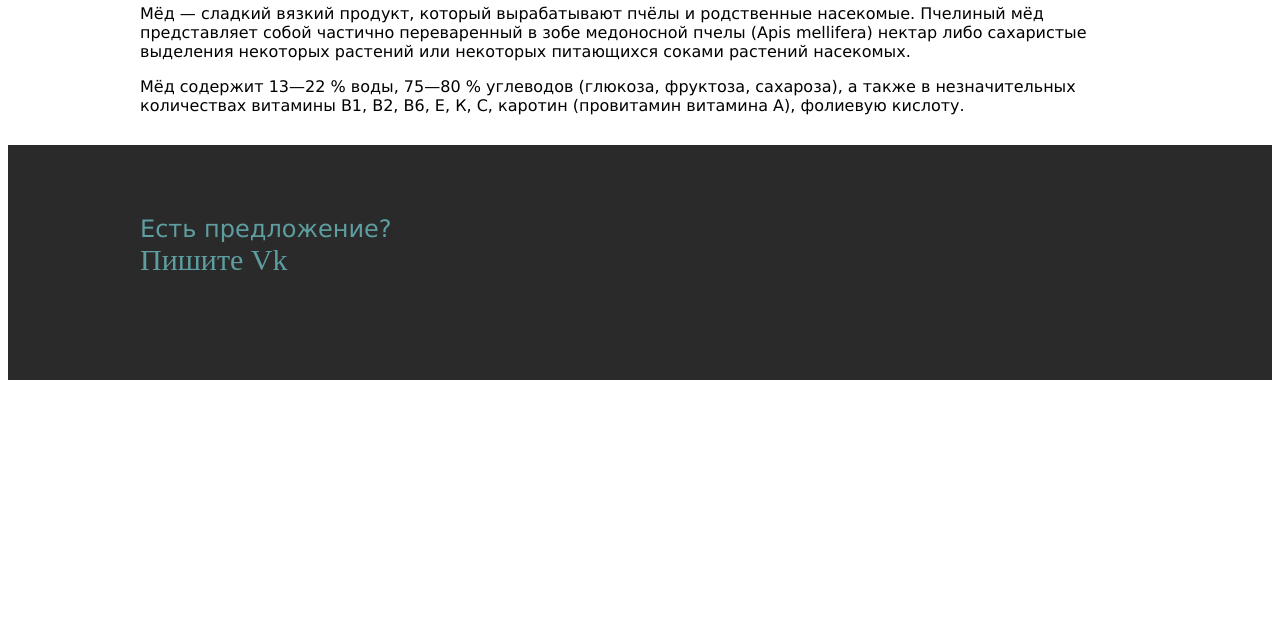
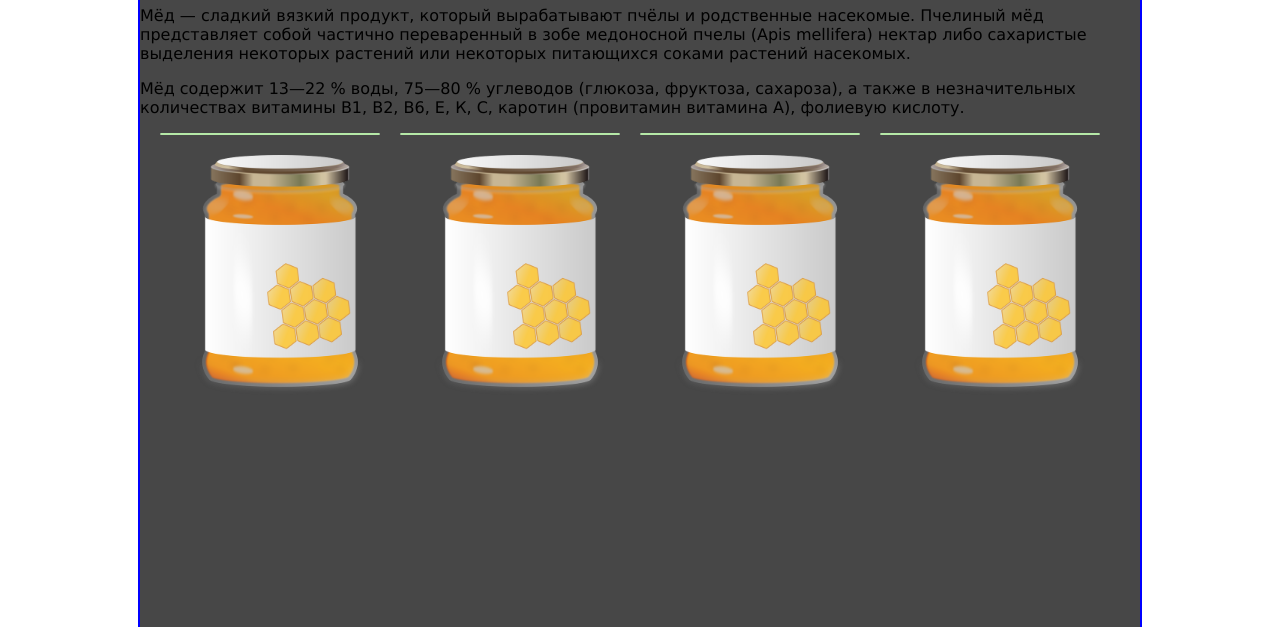
Before and after one commit to deddavlet/training, a plain HTML site: page index.html in a window 1280 px wide. Shown: the part 543-1170 px from the top of the page. Before the commit the page ends 993 px from the top, so only its background shows below. Drawn offline with Linux system fonts and the light colour scheme.

Commit message:
добавил product, медиазапросы

```diff
--- a/index.html
+++ b/index.html
@@ -34,6 +34,33 @@
 				выделения некоторых растений или некоторых питающихся соками растений насекомых.</p>
 			<p>Мёд содержит 13—22 % воды, 75—80 % углеводов (глюкоза, фруктоза, сахароза), а также в незначительных
 				количествах витамины В1, В2, В6, Е, К, С, каротин (провитамин витамина A), фолиевую кислоту. </p>
+			<ul class="products clearfix">
+				<li class="product-wrapper">
+					<a href="#" class="product"></a>
+					<div class="product-photo">
+						<img src="imeges/honey458x640.png"alt="">
+					</div>
+				</li>
+				<li class="product-wrapper">
+					<a href="#" class="product"></a>
+					<div class="product-photo">
+						<img src="imeges/honey458x640.png"alt="">
+					</div>
+				</li>
+				<li class="product-wrapper">
+					<a href="#" class="product"></a>
+					<div class="product-photo">
+						<img src="imeges/honey458x640.png"alt="">
+					</div>
+				</li>
+				<li class="product-wrapper">
+					<a href="#" class="product"></a>
+					<div class="product-photo">
+						<img src="imeges/honey458x640.png"alt="">
+					</div>
+				</li>
+			</ul>
+
 		</div>
 	</div>
 </div>
@@ -49,8 +76,8 @@
 <form class="form" id="form">
 	<a onclick="hide();">x</a>
 	<h5>заказать звонок</h5>
-	<input type="text" value="имя">
-	<input type="text" value="телефон">
+	<input <textarea placeholder="Имя" ltype="text" > </textarea>
+	<input <textarea placeholder="телефон" ltype="text" > </textarea>
 	<input type="submit" value="заказать">
 </form>
 
--- a/js.js
+++ b/js.js
@@ -4,3 +4,4 @@ function show() {
 function hide() {
 	form.style.display="none"
 }
+main_scroll
--- a/style.css
+++ b/style.css
@@ -13,7 +13,7 @@
 	display: block;
 	width: 83px;
 	height: 59px;
-	margin: 10px 0 0 0;
+	margin: 10px 0 0 10px;
 	float: left;
 	background: url("imeges/bee.png");
 }
@@ -32,13 +32,14 @@
 }
 .blok_main{
 	width: 100%;
-	min-height: 300px;
+	min-height: 2000px;
 }
 .blok_main_inside{
 	width: 1000px;
-	min-height: 300px;
+	min-height: 2000px;
 	margin: auto;
-	border: 0px #00f solid;
+	border: 2px #00f solid;
+	background: #474747;
 }
 .menu{
 	padding: 20px 0 0 0;
@@ -133,3 +134,60 @@
 	font-family: Verdana;
 	color: cadetblue;
 }
+.product-wrapper{
+	display: block;
+	width: 100%;
+	float: left;
+	transition: width.2s;
+}
+@media only screen and (min-width: 450px) {
+	.product-wrapper{
+		width: 50%;
+	}
+}
+@media only screen and (min-width: 768px) {
+	.product-wrapper{
+		width: 33.333%;
+	}
+}
+@media only screen and (min-width: 1000px) {
+	.product-wrapper{
+		width: 25%;
+	}
+}
+.product {
+	display: block;
+	border: 1px solid #b5e9a7;
+	border-radius: 3px;
+	position: relative;
+	background: #fff;
+	margin: 0 20px 20px 0;
+	text-decoration: none;
+	color: #474747;
+	z-index: 300px;
+}
+.products{
+	list-style: none;
+	margin: 0 20px 0 20px;
+	padding: 0;
+	border: 0px red solid;
+}
+.product-photo{
+	position: relative;
+	padding-bottom: 100%;
+	overflow: hidden;
+}
+.product-photo img {
+	position: absolute;
+	top: 0;
+	botton: 0;
+	left: 0;
+	right: 0;
+	max-width: 100%;
+	max-height: 100%;
+	margin: auto;
+	transition: transform .4s ease-out;
+}
+.product:hover .product-photo img{
+	transform: scale(1.5);
+}
```
